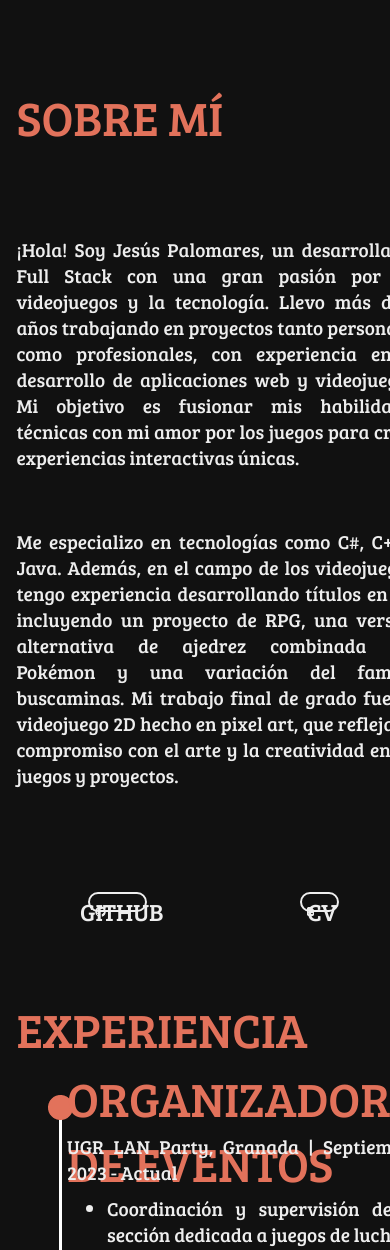
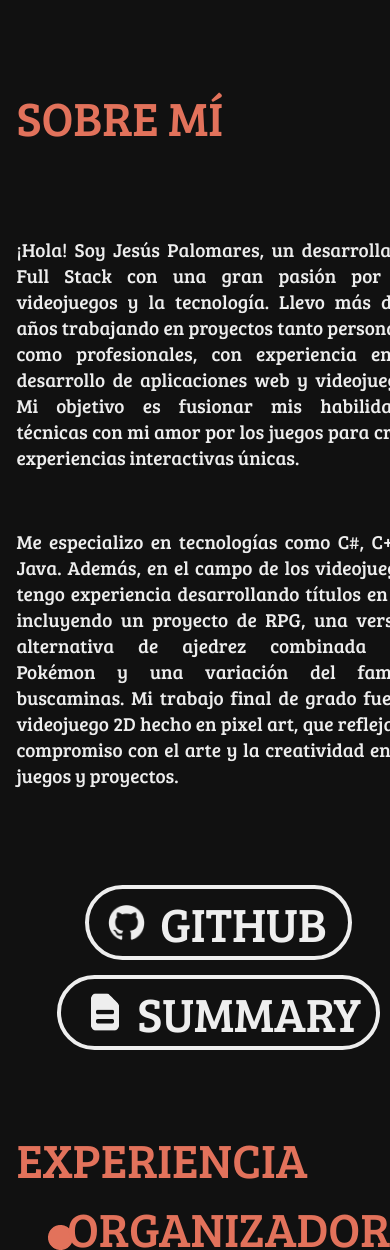
Before and after one commit to jepalfer/portfolio, a React (Create React App) app: page / in a window 390 px wide. Shown: the top 1250 px of the page. Built offline with nearby package versions, Linux system fonts and the light colour scheme.

Commit message:
responsive about me buttons

```diff
--- a/src/App.js
+++ b/src/App.js
@@ -1,6 +1,7 @@
 import './Fonts.css';
 import './css/App.css';
 import './css/projectCard.css'
+import './css/media.css'
 import SideMenu from './components/sideMenu.jsx';
 import AboutMe from './components/aboutMe.jsx';
 import SectionTitle from './components/sectionTitle.jsx';
--- a/src/components/aboutMe.jsx
+++ b/src/components/aboutMe.jsx
@@ -23,6 +23,8 @@ function AboutMe({mode}) {
       <Separator/>
       <section className="Buttons-grid">
         <GithubButton mode = {mode}/>
+        <section className="Vertical-separator">
+        </section>
         <CvButton mode = {mode}/>
       </section>
 
--- a/src/components/cvButton.jsx
+++ b/src/components/cvButton.jsx
@@ -7,8 +7,9 @@ function CvButton({mode}) {
   return (
     <a download={cv}>
         <button className={`CV-button Link-button Button-grid ${mode ? "Dark-mode-link-button" : "Light-mode-link-button"}`}>
+            <div></div>
             <img className='Logo' src={`${mode ? logoBlanco : logoNegro}`} alt="Logo de CV"></img>
-            CV
+            SUMMARY
         </button>
     </a>
   )
--- a/src/components/githubButton.jsx
+++ b/src/components/githubButton.jsx
@@ -6,6 +6,7 @@ function GithubButton({mode}) {
   return (
     <a href='https://github.com/jepalfer' target='blank'>
         <button className={`Github-button Link-button Button-grid ${mode ? "Dark-mode-link-button" : "Light-mode-link-button"}`}>
+            <div></div>
             <img className='Logo' src={`${mode ? logoBlanco : logoNegro}`} alt="Logo de github"></img>
             GITHUB
         </button>
--- a/src/css/App.css
+++ b/src/css/App.css
@@ -24,16 +24,3 @@
 a {
   text-decoration: none;
 }
-
-@media (max-width: 751px) {
-  .Grid-open{
-    display: grid;
-    grid-template-columns: 4.2% auto 8.1%;
-    grid-template-rows: 80% 20%;
-  }
-
-  /* .Down-bar {
-    display: inline-block;
-    background-color: #ff0000;
-  } */
-}
--- a/src/css/aboutMe.css
+++ b/src/css/aboutMe.css
@@ -1,10 +1,4 @@
 
-.Buttons-grid{
-  display: grid;
-  grid-template-columns: 50% 50%;
-  align-items: center;
-  justify-items: center;
-}
 
 .Dark-mode-about-text {
   color: #eeeeee;
--- a/src/css/linkButtons.css
+++ b/src/css/linkButtons.css
@@ -1,13 +1,3 @@
-.Link-button {
-    border-radius: 1em;
-    background: none;
-    transition: transform 0.3s ease, border-color 0.3s ease;
-    font-size: 1.5em;
-    font-family: 'breeserif', serif;
-    text-decoration: none;
-    text-decoration-thickness: 0;
-}
-
 
 .Dark-mode-link-button {
     border: 0.1em solid #eeeeee;
@@ -20,18 +10,20 @@
 }
 
 .Github-button {
-    width: 15vw;
-    height: 5vw;
+    /* width: 15vw;
+    height: 5vw; */
 }
 .CV-button {
-    width: 10vw;
-    height: 5vw;
+    /* width: 10vw;
+    height: 5vw; */
 }
 
 
 .Logo {
-    width: 3vw;
-    height: 3vw;
+    width: 100%;
+    height: 100%;
+
+    object-fit: scale-down;
 }
 /*
 .Github-button {
@@ -64,7 +56,7 @@
     display: grid;
     /* align-content: center; */
     /* justify-content: center; */
-    grid-template-columns: 20% 80%;
+    grid-template-columns: 5% 15% 80%;
     align-items: center;
     justify-items: center;
     text-align: center;
--- /dev/null
+++ b/src/css/media.css
@@ -0,0 +1,65 @@
+@media (max-width: 751px) {
+    .Grid-open{
+      display: grid;
+      grid-template-columns: 4.2% auto 8.1%;
+      grid-template-rows: 80% 20%;
+    }
+
+    /* .Down-bar {
+      display: inline-block;
+      background-color: #ff0000;
+    } */
+    .Side-bar{
+        display: none;
+    }
+}
+
+@media (max-width: 953px) {
+    .Link-button {
+        border-radius: 1em;
+        background: none;
+        transition: transform 0.3s ease, border-color 0.3s ease;
+        font-size: 3em;
+        font-family: 'breeserif', serif;
+        text-decoration: none;
+        text-decoration-thickness: 0;
+        width: 100%;
+        height: 100%;
+    }
+
+    .Buttons-grid {
+        display: grid;
+        grid-template-columns: 100%;
+        grid-template-rows: 40% 20% 40%;
+        align-items: center;
+        justify-items: center;
+    }
+    .Vertical-separator {
+        display: inline-block;
+    }
+}
+
+
+@media (min-width: 954px) {
+    .Link-button {
+        border-radius: 1em;
+        background: none;
+        transition: transform 0.3s ease, border-color 0.3s ease;
+        font-size: 3em;
+        font-family: 'breeserif', serif;
+        text-decoration: none;
+        text-decoration-thickness: 0;
+        width: 100%;
+        height: 100%;
+    }
+
+    .Buttons-grid{
+        display: grid;
+        grid-template-columns: 50% 50%;
+        align-items: center;
+        justify-items: center;
+      }
+    .Vertical-separator {
+        display: none;
+    }
+}
--- a/src/css/sideMenu.css
+++ b/src/css/sideMenu.css
@@ -32,9 +32,3 @@
 .Light-mode-side-bar {
   background-color: #111;
 }
-
-@media (max-width: 751px) {
-  .Side-bar{
-    display: none;
-  }
-}
```
